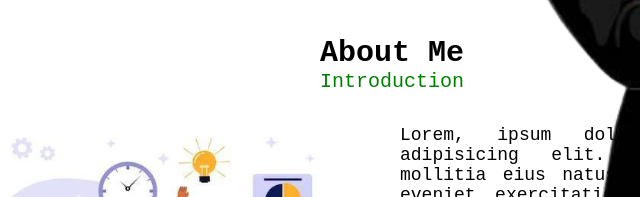
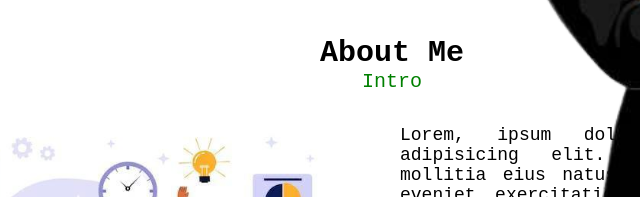
Before and after one commit to AravindPrasadCR/Portfolio, a plain HTML site: page index.html in a window 1280 px wide. Shown: the part 603-800 px from the top of the page, 248-888 px from the left. Drawn offline with Linux system fonts and the light colour scheme; a web font is replaced by a local one.

Commit message:
update about introduction

```diff
--- a/index.html
+++ b/index.html
@@ -56,7 +56,7 @@
 
         <section id="about">
             <div class="abouthead">
-                <h2 class="mainhead">About Me</h2> <span class="subhead">Introduction</span>
+                <h2 class="mainhead">About Me</h2> <span class="subhead">Intro</span>
             </div>
             <div class="aboutcontent">
                 <div class="aboutimg">
```
